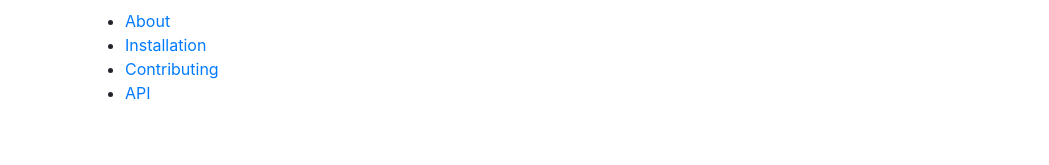
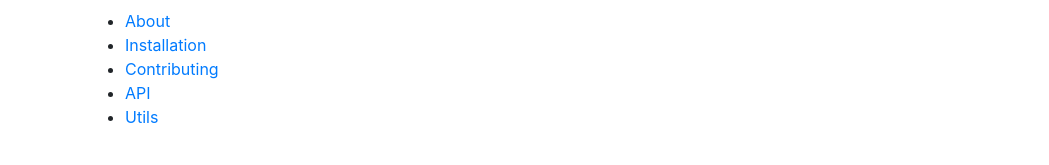
Before and after one commit to wsu-tss/machine_dashboard, a Jekyll site: the page built from docs/contents.md, in a window 1280 px wide. Shown: the part 135-300 px from the top of the page, without its empty margins (0-1049 px from the left). Built offline with Jekyll 4.4.1, drawn with Linux system fonts in a browser that asks for light colours; nearby versions of some CDN libraries; our own code applies the rules of GitHub Pages for plain Markdown files.

Commit message:
utils added in contents

```diff
--- a/docs/contents.md
+++ b/docs/contents.md
@@ -6,3 +6,4 @@ This page consists of contents of the documentation:
 * [Installation](docs/installation.md)
 * [Contributing](docs/CONTRIBUTING.md)
 * [API](docs/API.md)
+* [Utils](docs/utils.md)
```
